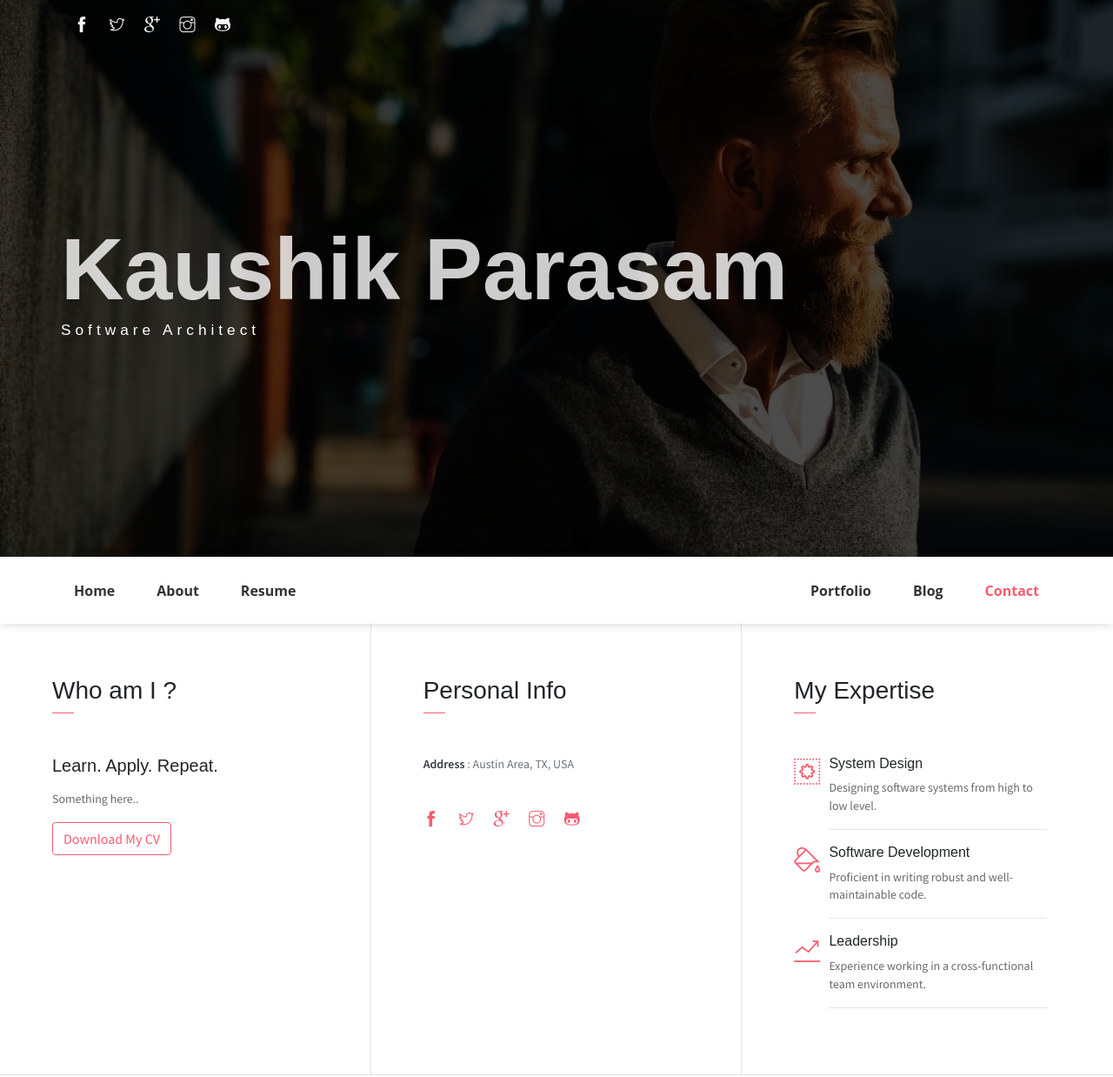
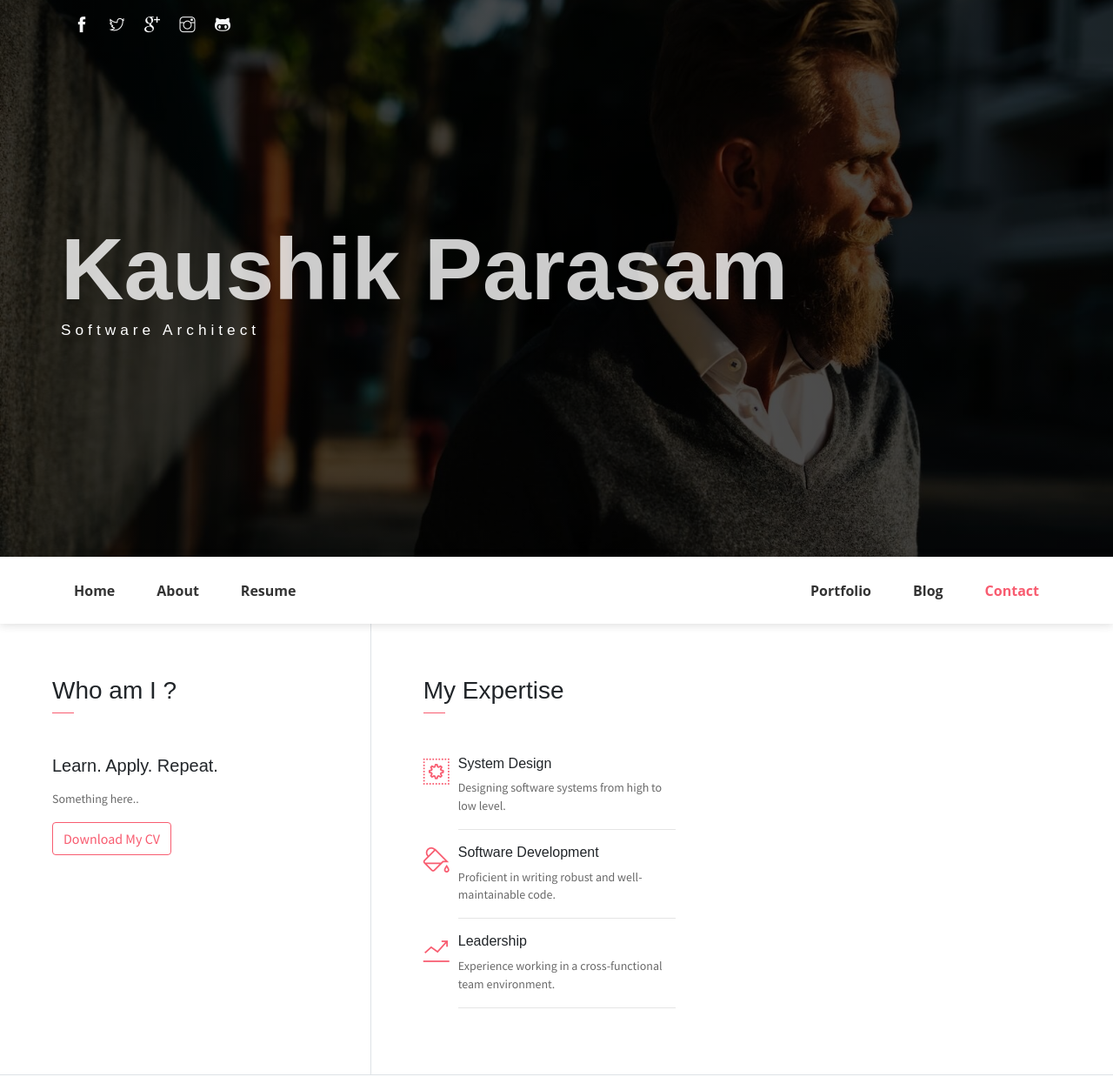
Before and after one commit to xargs/portfolio, a website: page index.html in a window 1280 px wide. Shown: the top 1238 px of the page at 87% size. Drawn offline with Linux system fonts and the light colour scheme; some packages are replaced by stand-ins of ours; some icons are missing.

Commit message:
Update index.html

```diff
--- a/index.html
+++ b/index.html
@@ -75,20 +75,6 @@
                 <h5 class="mb-3">Learn. Apply. Repeat.</h5>
                 <p class="mt-20">Something here..</p>
                 <button class="btn btn-outline-danger"><i class="icon-down-circled2 "></i>Download My CV</button>
-            </div>
-            <div class="col-lg-4 about-card">
-                <h3 class="font-weight-light">Personal Info</h3>
-                <span class="line mb-5"></span>
-                <ul class="mt40 info list-unstyled">
-                    <li><span>Address</span> :  Austin Area, TX, USA</li>
-                </ul>
-                <ul class="social-icons pt-3">
-                    <li class="social-item"><a class="social-link" href="#"><i class="ti-facebook" aria-hidden="true"></i></a></li>
-                    <li class="social-item"><a class="social-link" href="#"><i class="ti-twitter" aria-hidden="true"></i></a></li>
-                    <li class="social-item"><a class="social-link" href="#"><i class="ti-google" aria-hidden="true"></i></a></li>
-                    <li class="social-item"><a class="social-link" href="#"><i class="ti-instagram" aria-hidden="true"></i></a></li>
-                    <li class="social-item"><a class="social-link" href="#"><i class="ti-github" aria-hidden="true"></i></a></li>
-                </ul>
             </div>
             <div class="col-lg-4 about-card">
                 <h3 class="font-weight-light">My Expertise</h3>
```
